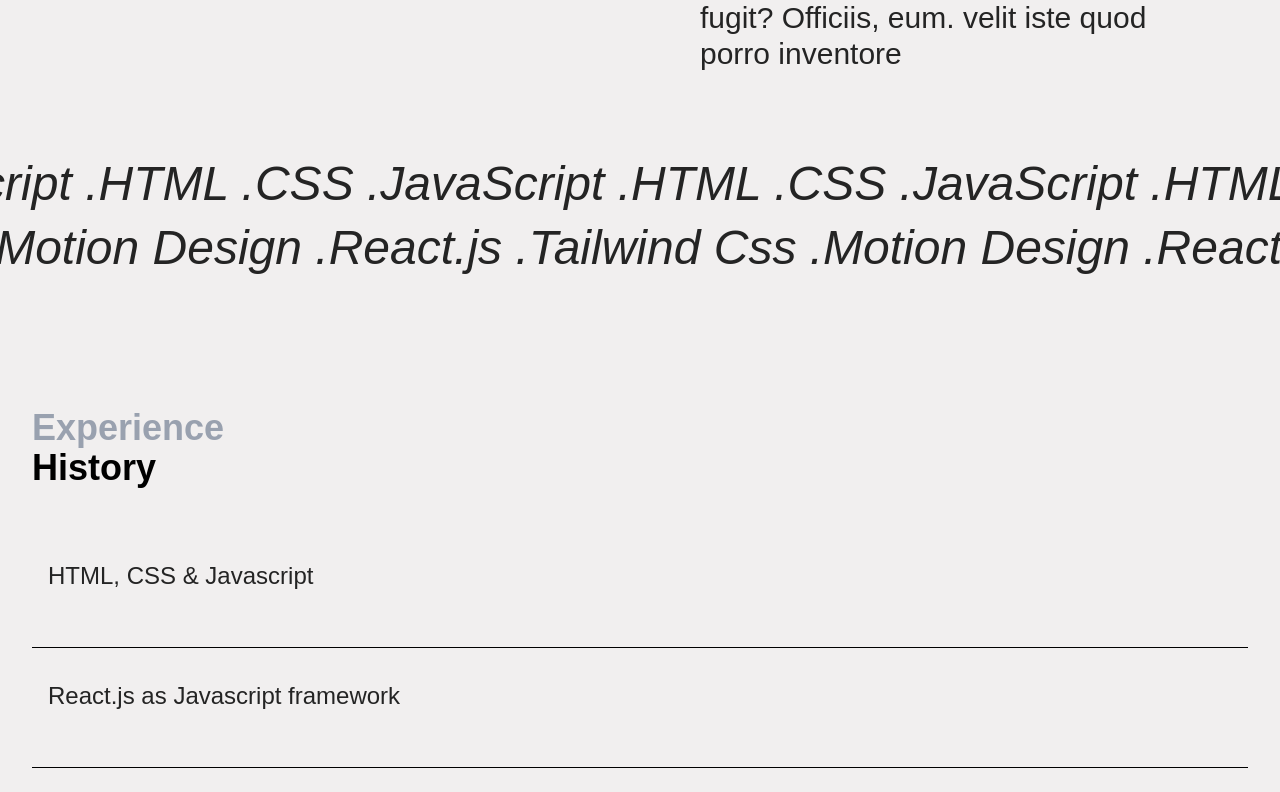
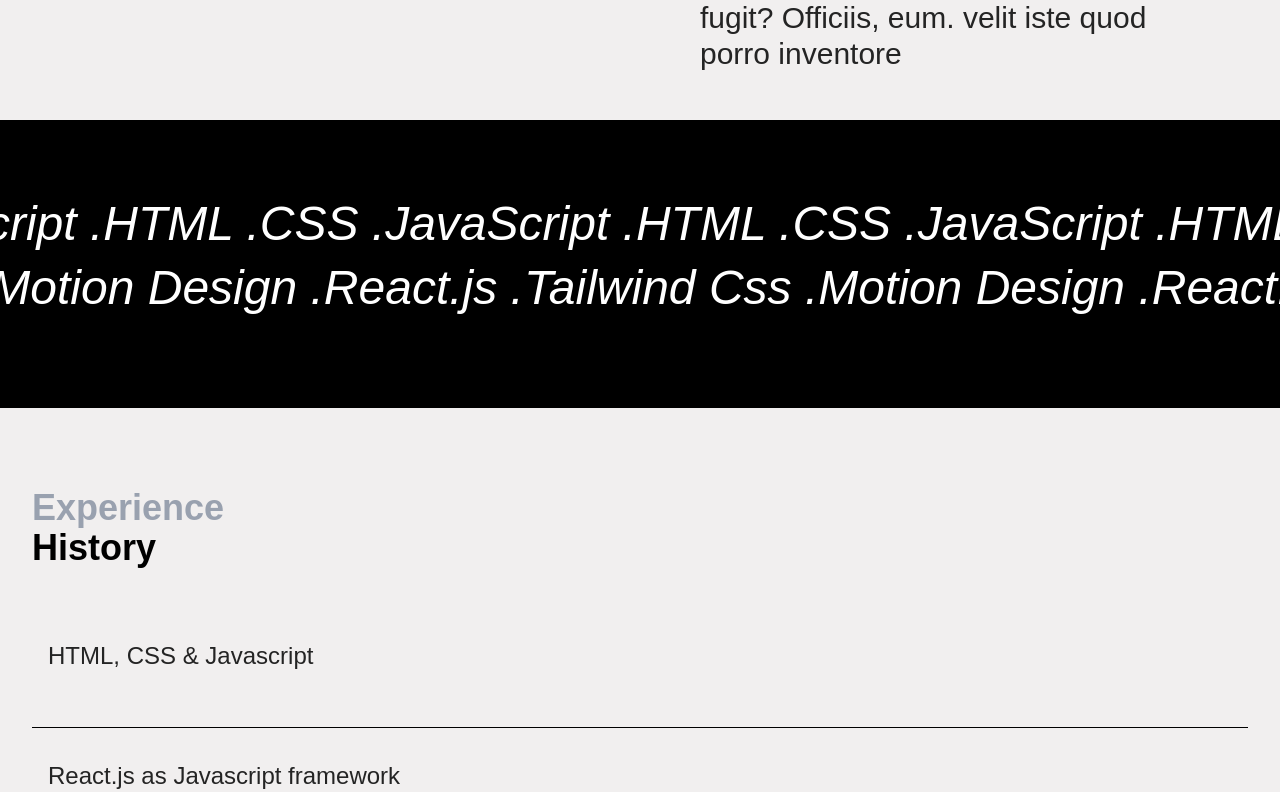
Before and after one commit to Walker-Gideon/walker.dev, a React (Vite) app: page / in a window 1280 px wide. Shown: the part 4848-5640 px from the top of the page. Built offline with nearby package versions, Linux system fonts and the light colour scheme; a web font is replaced by a local one.

Commit message:
Add some styling to my skill section

```diff
--- a/src/components/Experience.jsx
+++ b/src/components/Experience.jsx
@@ -8,7 +8,7 @@
   const [checkGit, setCheckGit] = useState(false);
 
   return (
-    <div className="pt-30 mb-10 px-8 h-screen">
+    <div className="mt-20 mb-10 px-8 h-screen">
       <div className="pb-10">
         <h1 className="text-4xl font-bold text-gray-400">Experience</h1>
         <h1 className="text-4xl font-bold text-black">History</h1>
--- a/src/components/Skills.jsx
+++ b/src/components/Skills.jsx
@@ -47,7 +47,7 @@
   return (
     <div className="overflow-hidden">
       <motion.div
-        className="w-full h-16 text-5xl font-medium whitespace-nowrap dcoration"
+        className="w-full h-16 text-5xl text-white font-medium whitespace-nowrap decoration"
         style={{ x }}
       >
         <span>{children} </span>
@@ -67,7 +67,7 @@
 
 function Skills() {
   return (
-    <motion.div className="mt-30">
+    <motion.div className="mt-20 bg-black py-20">
       <section>
         <ParallaxText baseVelocity={-4}>.HTML .CSS .JavaScript</ParallaxText>
         <ParallaxText baseVelocity={4}>
--- a/src/index.css
+++ b/src/index.css
@@ -11,7 +11,7 @@
   /* background-color: #242424; */
 }
 
-.dcoration {
+.decoration {
   font-style: italic;
 }
 
```
